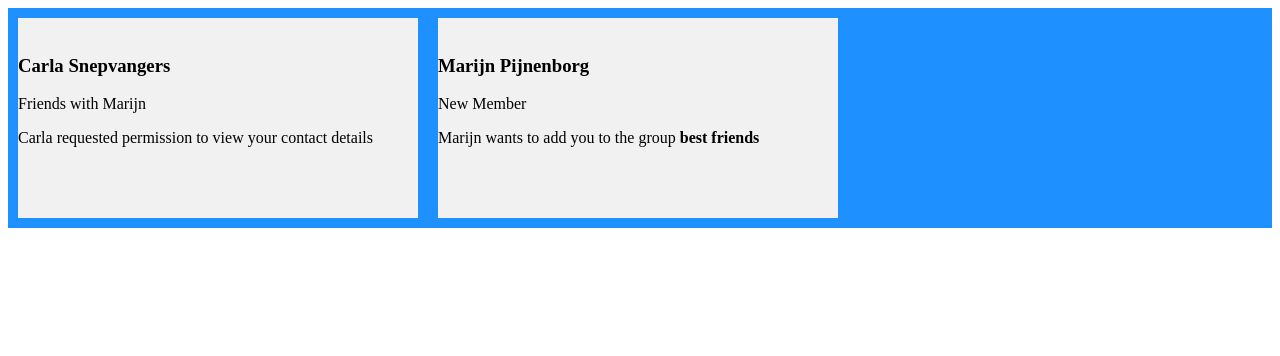
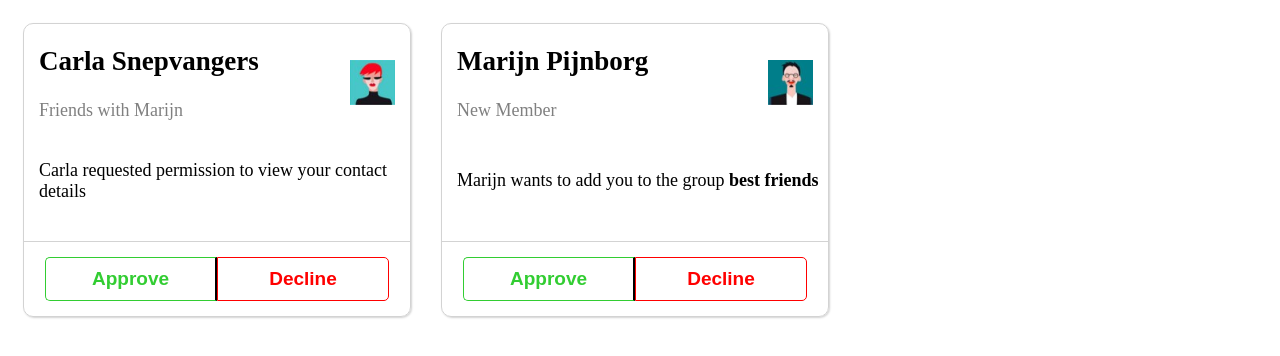
Before and after one commit to SpaansDamian/Winc_Academy, a plain HTML site: page Levels/Level 6/index.html in a window 1280 px wide. Drawn offline with Linux system fonts and the light colour scheme.

Commit message:
Add files via upload

```diff
--- a/Levels/Level 6/index.html
+++ b/Levels/Level 6/index.html
@@ -1,25 +1,47 @@
 <!DOCTYPE html>
-<html lang="en" dir="ltr">
+<html lang="nl">
   <head>
-    <meta charset="utf-8">
-    <title>HTML/CSS Refresher</title>
-    <link rel="stylesheet" href="main.css">
+    <meta charset="utf-8" />
+    <link href="main.css" rel="stylesheet" type="text/css" />
+    <title>Friends</title>
   </head>
   <body>
     <main>
-      <article class="flex-container">
-        <aside>
-          <img>
-          <h1>Carla Snepvangers</h1>
-          <p class="light">Friends with Marijn</p>
-          <p>Carla requested permission to view your contact details</p>
-        </aside>
-        <aside>
-          <img>
-          <h1>Marijn Pijnenborg</h1>
-          <p class="light">New Member</p>
-          <p>Marijn wants to add you to the group <b>best friends</b></p>
-        </aside>
+      <article>
+        <div class="card-heading">
+          <span>
+            <h2 class="card-title">Carla Snepvangers</h2>
+            <p class="card-subtitle">Friends with Marijn</p>
+          </span>
+          <img class="card-avatar" src="avatar2.jpg" alt="avatar van Carla" />
+        </div>
+        <div class="card-body">
+          <p class="card-text">
+            Carla requested permission to view your contact details
+          </p>
+        </div>
+        <div class="card-buttons">
+          <button class="green-button">Approve</button>
+          <button class="red-button">Decline</button>
+        </div>
+      </article>
+      <article>
+        <div class="card-heading">
+          <span>
+            <h2 class="card-title">Marijn Pijnborg</h2>
+            <p class="card-subtitle">New Member</p>
+          </span>
+          <img class="card-avatar" src="avatar1.jpg" alt="avatar van Marijn" />
+        </div>
+        <div class="card-body">
+          <p class="card-text">
+            Marijn wants to add you to the group <b>best friends</b>
+          </p>
+        </div>
+        <div class="card-buttons">
+          <button class="green-button">Approve</button>
+          <button class="red-button">Decline</button>
+        </div>
       </article>
     </main>
   </body>
--- a/Levels/Level 6/main.css
+++ b/Levels/Level 6/main.css
@@ -1,11 +1,75 @@
-.flex-container {
+main {
   display: flex;
-  background-color: DodgerBlue;
+  align-items: flex-start;
+  font: arial;
+  font-size: 18px;
 }
 
-.flex-container > aside {
-  background-color: #f1f1f1;
-  height: 200px;
-  width: 400px;
-  margin: 10px;
+article {
+  border: 1.5px solid lightgrey;
+  border-radius: 10px;
+  width: 386px;
+  margin: 15px;
+  box-shadow: 1px 1px 2px lightgrey;
 }
+
+article div {
+  display: flex;
+  align-items: center;
+  justify-content: space-between;
+  margin-left: 15px;
+}
+
+.card-subtitle {
+  color: grey;
+}
+
+.card-buttons {
+  justify-content: center;
+  border-top: 0.5px solid lightgrey;
+  margin-left: 0;
+}
+
+.card-title {
+  font-weight: bold;
+}
+
+.card-subtitle {
+  margin-bottom: 20px;
+}
+
+.card-avatar {
+  margin-right: 15px;
+  width: 45px;
+  height: 45px;
+}
+
+.card-body {
+  margin-bottom: 20px;
+  height: 80px;
+}
+
+button {
+  width: 172px;
+  margin: 15px 0;
+  padding: 10px;
+  font-size: 19px;
+  font-weight: 600;
+  background-color: white;
+}
+
+.green-button {
+  border-left: 1.5px solid limegreen;
+  border-top: 1.5px solid limegreen;
+  border-bottom: 1.5px solid limegreen;
+  border-bottom-left-radius: 5px;
+  border-top-left-radius: 5px;
+  color: limegreen;
+}
+
+.red-button {
+  border: 1.5px solid red;
+  border-bottom-right-radius: 5px;
+  border-top-right-radius: 5px;
+  color: red;
+}
```
Also changed, not shown: Levels/Level 6/avatar1.jpg (added), Levels/Level 6/avatar2.jpg (added).
